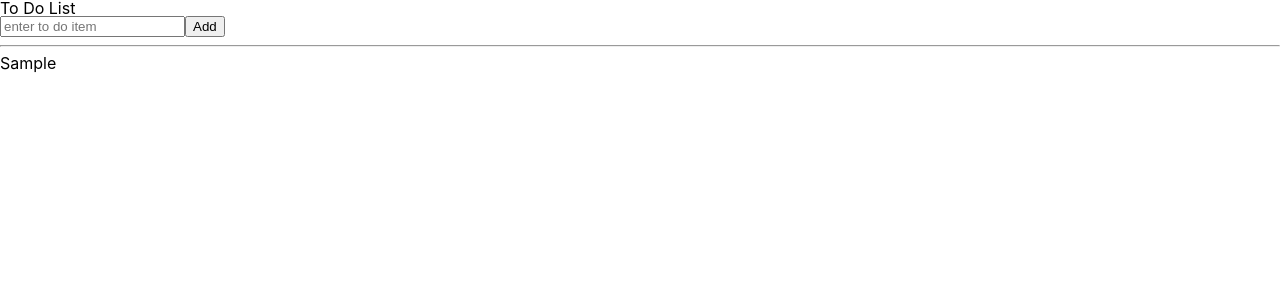
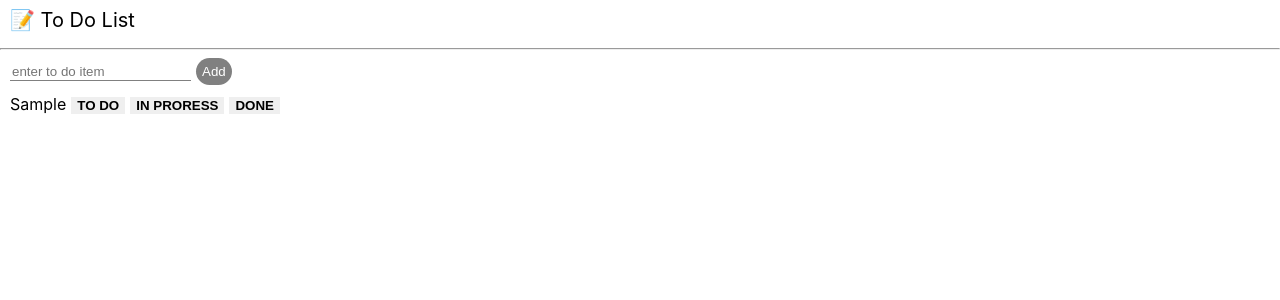
Before and after one commit to e6d1fe/nomadcoders-reactmasterclass2, a React (Create React App) app: page / in a window 1280 px wide. Both pictures are taken after typing "Sample" into the empty fields and a click on the button "Add". Shown: the top 300 px of the page. Built offline with nearby package versions, Linux system fonts and the light colour scheme.

Commit message:
made components and added styles

```diff
--- a/src/ToDoList.tsx
+++ b/src/ToDoList.tsx
@@ -1,41 +1,25 @@
-import { useForm } from "react-hook-form";
-import { atom, useRecoilState, useRecoilValue, useSetRecoilState } from "recoil";
+import { useRecoilValue } from "recoil";
+import CreateToDo from "./components/CreatetoDo";
+import { toDoState } from "./components/atoms";
+import ToDo from "./components/ToDo";
+import styled from "styled-components";
 
-const toDoState = atom<IToDo[]>({ key: "toDo", default: [] });
-
-interface IForm {
-  toDo: string;
-}
-
-interface IToDo {
-  text: string;
-  id: number;
-  category: "TO_DO" | "IN PROGRESS" | "DONE";
-}
+const Title = styled.div`
+  font-size: 20px;
+  padding: 10px;
+`;
 
 function ToDoList() {
-  const [toDos, setToDos] = useRecoilState(toDoState);
-  const { register, handleSubmit, setValue } = useForm<IForm>();
-  const handleValid = ({ toDo }: IForm) => {
-    setToDos((oldToDos) => [{ text: toDo, category: "TO_DO", id: Date.now() }, ...oldToDos]);
-    setValue("toDo", "");
-  };
-  console.log(toDos);
+  const toDos = useRecoilValue(toDoState);
 
   return (
     <div>
-      <h1>To Do List</h1>
-      <form onSubmit={handleSubmit(handleValid)}>
-        <input
-          {...register("toDo", { required: "Please enter a to do item." })}
-          placeholder="enter to do item"
-        />
-        <button>Add</button>
-      </form>
+      <Title>📝 To Do List</Title>
       <hr />
+      <CreateToDo />
       <ul>
         {toDos.map((toDo) => (
-          <li key={toDo.id}>{toDo.text}</li>
+          <ToDo key={toDo.id} {...toDo} />
         ))}
       </ul>
     </div>
--- /dev/null
+++ b/src/components/CreatetoDo.tsx
@@ -0,0 +1,45 @@
+import { useForm } from "react-hook-form";
+import { useSetRecoilState } from "recoil";
+import { toDoState } from "./atoms";
+import styled from "styled-components";
+
+interface IForm {
+  toDo: string;
+}
+
+const ToDoInput = styled.input`
+  border: none;
+  border-bottom: 1px solid gray;
+  margin-left: 10px;
+  margin-bottom: 15px;
+`;
+
+const ToDoButton = styled.button`
+  margin-left: 5px;
+  border-radius: 20px;
+  border: none;
+  background-color: gray;
+  color: white;
+  padding: 6px;
+`;
+
+function CreateToDo() {
+  const setToDos = useSetRecoilState(toDoState);
+  const { register, handleSubmit, setValue } = useForm<IForm>();
+  const handleValid = ({ toDo }: IForm) => {
+    setToDos((oldToDos) => [{ text: toDo, category: "TO_DO", id: Date.now() }, ...oldToDos]);
+    setValue("toDo", "");
+  };
+
+  return (
+    <form onSubmit={handleSubmit(handleValid)}>
+      <ToDoInput
+        {...register("toDo", { required: "Please enter a to do item." })}
+        placeholder="enter to do item"
+      />
+      <ToDoButton>Add</ToDoButton>
+    </form>
+  );
+}
+
+export default CreateToDo;
--- /dev/null
+++ b/src/components/ToDo.tsx
@@ -0,0 +1,25 @@
+import { IToDo } from "./atoms";
+import styled from "styled-components";
+
+const ToDoItems = styled.li`
+  margin-left: 10px;
+`;
+
+const StatusButton = styled.button`
+  margin-left: 5px;
+  border: none;
+  font-weight: 700;
+`;
+
+function ToDo({ text }: IToDo) {
+  return (
+    <ToDoItems>
+      <span>{text}</span>
+      <StatusButton>TO DO</StatusButton>
+      <StatusButton>IN PRORESS</StatusButton>
+      <StatusButton>DONE</StatusButton>
+    </ToDoItems>
+  );
+}
+
+export default ToDo;
--- /dev/null
+++ b/src/components/atoms.tsx
@@ -0,0 +1,9 @@
+import { atom } from "recoil";
+
+export interface IToDo {
+  text: string;
+  id: number;
+  category: "TO_DO" | "IN_PROGRESS" | "DONE";
+}
+
+export const toDoState = atom<IToDo[]>({ key: "toDo", default: [] });
```
